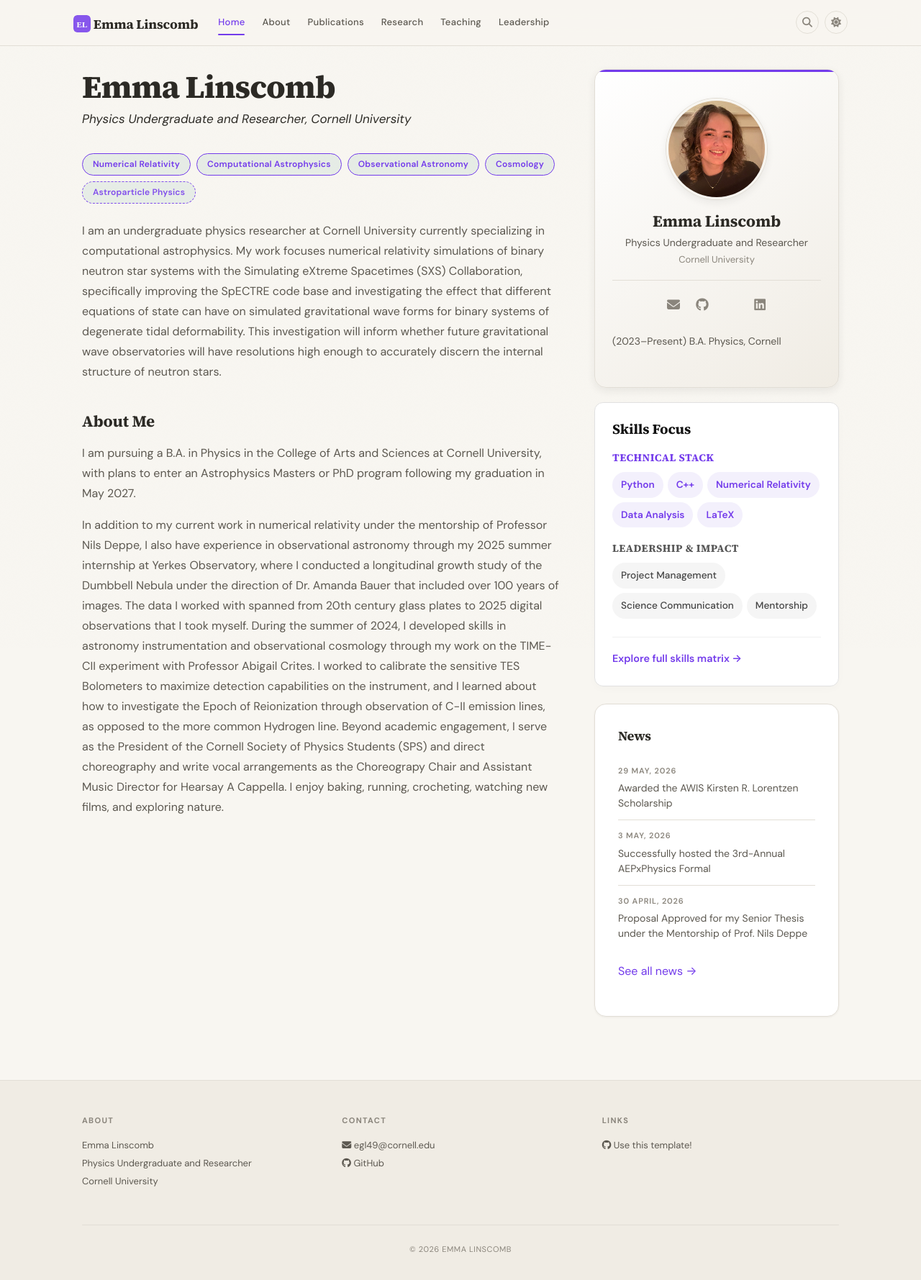
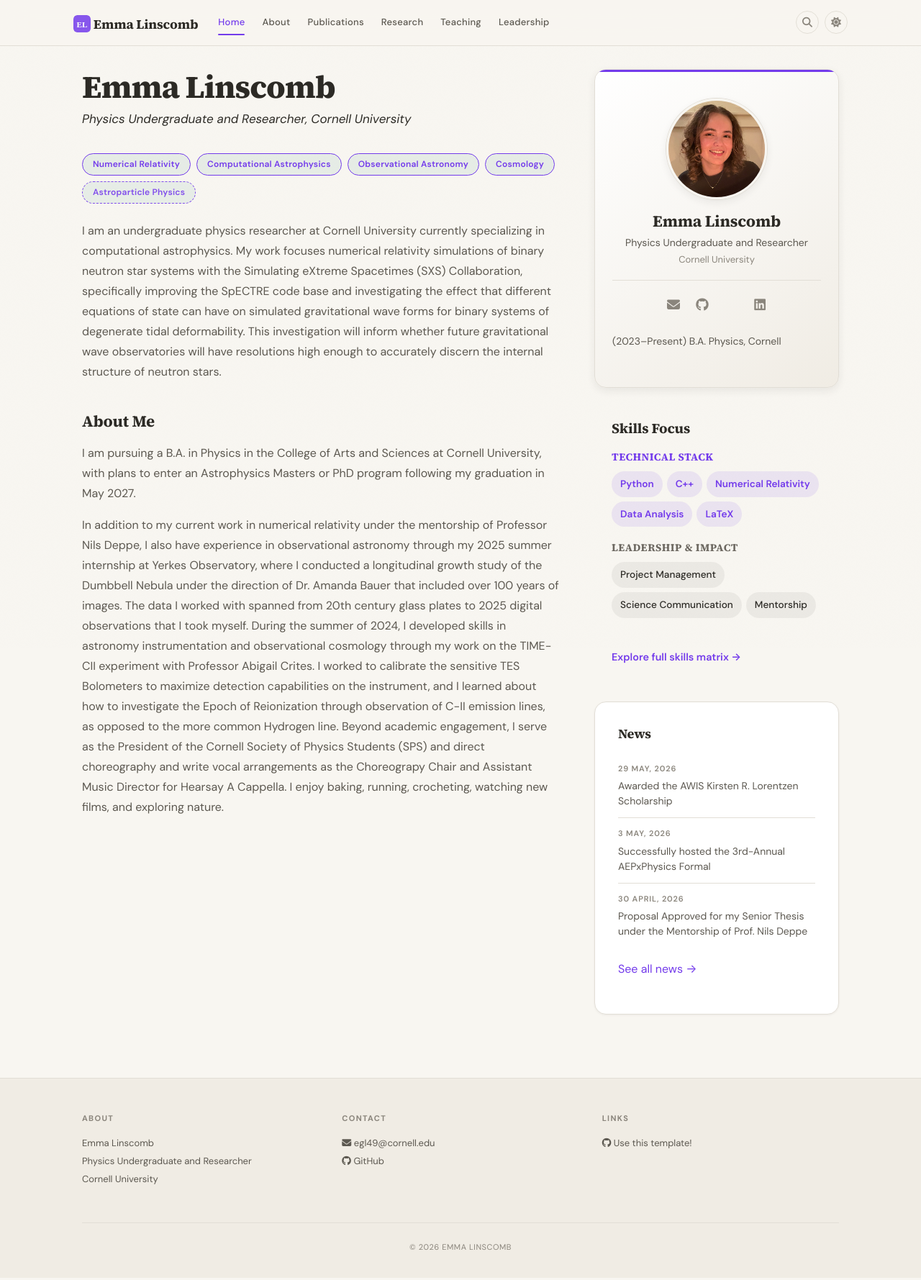
Before and after one commit to egl49/egl49.github.io, a Jekyll site: the page built from _pages/home.md, in a window 1280 px wide. Shown: the whole page at 72% size. Built offline with Jekyll 4.4.1, drawn with Linux system fonts in a browser that asks for light colours; a style sheet for code colours, icons or effects is not loaded.

Commit message:
Refactor skills card styles and remove unused CSS
Updated styles for skills card and badges, enhancing color and background properties. Removed unused CSS styles for light and dark modes.

```diff
--- a/_includes/sidebar.html
+++ b/_includes/sidebar.html
@@ -24,30 +24,30 @@
 {% endif %}
 </div>
 
-<div class="card home-skills-card" style="border: 1px solid var(--global-border-color, #e1e1e1); border-radius: 12px; padding: 24px; margin-top: 20px; transition: all 0.2s ease;">
-  <h3 class="skills-heading" style="margin-top: 0; margin-bottom: 18px; font-size: 1.2em; font-weight: 700;">Skills Focus</h3>
+<div class="card home-skills-card" style="border: 1px solid var(--global-border-color); border-radius: 12px; padding: 24px; margin-top: 20px; background-color: var(--global-card-bg, var(--global-bg-color)); color: var(--global-text-color);">
+  <h3 class="skills-heading" style="margin-top: 0; margin-bottom: 18px; font-size: 1.2em; font-weight: 700; color: var(--global-text-color);">Skills Focus</h3>
 
   <div style="margin-bottom: 20px;">
-    <h4 class="tech-skills-title" style="margin: 0 0 10px 0; font-size: 0.9em; font-weight: 700; text-transform: uppercase; letter-spacing: 0.5px;">Technical Stack</h4>
+    <h4 style="margin: 0 0 10px 0; font-size: 0.9em; font-weight: 700; color: #733BEB; text-transform: uppercase; letter-spacing: 0.5px;">Technical Stack</h4>
     <div style="display: flex; flex-wrap: wrap; gap: 6px;">
-      <span class="tech-badge" style="font-size: 0.85em; font-weight: 600; padding: 6px 12px; border-radius: 20px;">Python</span>
-      <span class="tech-badge" style="font-size: 0.85em; font-weight: 600; padding: 6px 12px; border-radius: 20px;">C++</span>
-      <span class="tech-badge" style="font-size: 0.85em; font-weight: 600; padding: 6px 12px; border-radius: 20px;">Numerical Relativity</span>
-      <span class="tech-badge" style="font-size: 0.85em; font-weight: 600; padding: 6px 12px; border-radius: 20px;">Data Analysis</span>
-      <span class="tech-badge" style="font-size: 0.85em; font-weight: 600; padding: 6px 12px; border-radius: 20px;">LaTeX</span>
+      <span class="tech-badge" style="font-size: 0.85em; font-weight: 600; padding: 6px 12px; border-radius: 20px; background-color: var(--global-divider-color, rgba(115, 59, 235, 0.1)); color: #733BEB;">Python</span>
+      <span class="tech-badge" style="font-size: 0.85em; font-weight: 600; padding: 6px 12px; border-radius: 20px; background-color: var(--global-divider-color, rgba(115, 59, 235, 0.1)); color: #733BEB;">C++</span>
+      <span class="tech-badge" style="font-size: 0.85em; font-weight: 600; padding: 6px 12px; border-radius: 20px; background-color: var(--global-divider-color, rgba(115, 59, 235, 0.1)); color: #733BEB;">Numerical Relativity</span>
+      <span class="tech-badge" style="font-size: 0.85em; font-weight: 600; padding: 6px 12px; border-radius: 20px; background-color: var(--global-divider-color, rgba(115, 59, 235, 0.1)); color: #733BEB;">Data Analysis</span>
+      <span class="tech-badge" style="font-size: 0.85em; font-weight: 600; padding: 6px 12px; border-radius: 20px; background-color: var(--global-divider-color, rgba(115, 59, 235, 0.1)); color: #733BEB;">LaTeX</span>
     </div>
   </div>
 
   <div style="margin-bottom: 5px;">
-    <h4 class="soft-skills-title" style="margin: 0 0 10px 0; font-size: 0.9em; font-weight: 700; text-transform: uppercase; letter-spacing: 0.5px;">Leadership & Impact</h4>
+    <h4 class="soft-skills-title" style="margin: 0 0 10px 0; font-size: 0.9em; font-weight: 700; text-transform: uppercase; letter-spacing: 0.5px; color: var(--text-secondary, inherit); opacity: 0.9;">Leadership & Impact</h4>
     <div style="display: flex; flex-wrap: wrap; gap: 6px;">
-      <span class="soft-badge" style="font-size: 0.85em; font-weight: 500; padding: 6px 12px; border-radius: 20px;">Project Management</span>
-      <span class="soft-badge" style="font-size: 0.85em; font-weight: 500; padding: 6px 12px; border-radius: 20px;">Science Communication</span>
-      <span class="soft-badge" style="font-size: 0.85em; font-weight: 500; padding: 6px 12px; border-radius: 20px;">Mentorship</span>
+      <span class="soft-badge" style="font-size: 0.85em; font-weight: 500; padding: 6px 12px; border-radius: 20px; background-color: var(--global-divider-color, rgba(0,0,0,0.05)); color: var(--global-text-color);">Project Management</span>
+      <span class="soft-badge" style="font-size: 0.85em; font-weight: 500; padding: 6px 12px; border-radius: 20px; background-color: var(--global-divider-color, rgba(0,0,0,0.05)); color: var(--global-text-color);">Science Communication</span>
+      <span class="soft-badge" style="font-size: 0.85em; font-weight: 500; padding: 6px 12px; border-radius: 20px; background-color: var(--global-divider-color, rgba(0,0,0,0.05)); color: var(--global-text-color);">Mentorship</span>
     </div>
   </div>
 
-  <div class="skills-card-footer" style="margin-top: 20px; padding-top: 15px; border-top: 1px solid #f0f0f0;">
+  <div style="margin-top: 20px; padding-top: 15px; border-top: 1px solid var(--global-border-color);">
     <a href="{{ site.url }}{{ site.baseurl }}/allskills/" style="color: #733BEB; text-decoration: none; font-weight: 600; font-size: 0.9em; display: inline-flex; align-items: center;" onmouseover="this.style.opacity='0.8'" onmouseout="this.style.opacity='1'">
       Explore full skills matrix →
     </a>
@@ -66,27 +66,3 @@
 </div>
 <p style="margin-top: var(--space-4);"><a href="{{ site.url }}{{ site.baseurl }}/allnews.html">See all news &rarr;</a></p>
 </div>
-
-
-
-
-
-<style>
-  /* --- LIGHT MODE --- */
-  .home-skills-card { background: #ffffff !important; box-shadow: 0 4px 12px rgba(0,0,0,0.02) !important; }
-  .skills-heading { color: #111111 !important; }
-  .tech-skills-title { color: #733BEB !important; }
-  .tech-badge { background: #f3f0fc !important; color: #733BEB !important; }
-  .soft-skills-title { color: #555555 !important; }
-  .soft-badge { background: #f5f5f5 !important; color: #444444 !important; }
-  .skills-card-footer { border-top-color: #f0f0f0 !important; }
-
-  /* --- DARK MODE SELECTORS --- */
-  html[data-theme='dark'] .home-skills-card, html[theme='dark'] .home-skills-card { background: #1e1e1f !important; box-shadow: none !important; border-color: #333335 !important; }
-  html[data-theme='dark'] .skills-heading, html[theme='dark'] .skills-heading { color: #ffffff !important; }
-  html[data-theme='dark'] .tech-skills-title, html[theme='dark'] .tech-skills-title { color: #a385ff !important; }
-  html[data-theme='dark'] .tech-badge, html[theme='dark'] .tech-badge { background: rgba(115, 59, 235, 0.2) !important; color: #a385ff !important; }
-  html[data-theme='dark'] .soft-skills-title, html[theme='dark'] .soft-skills-title { color: #aaaaaa !important; }
-  html[data-theme='dark'] .soft-badge, html[theme='dark'] .soft-badge { background: #2e2e30 !important; color: #dddddd !important; }
-  html[data-theme='dark'] .skills-card-footer, html[theme='dark'] .skills-card-footer { border-top-color: #333335 !important; }
-</style>
```
